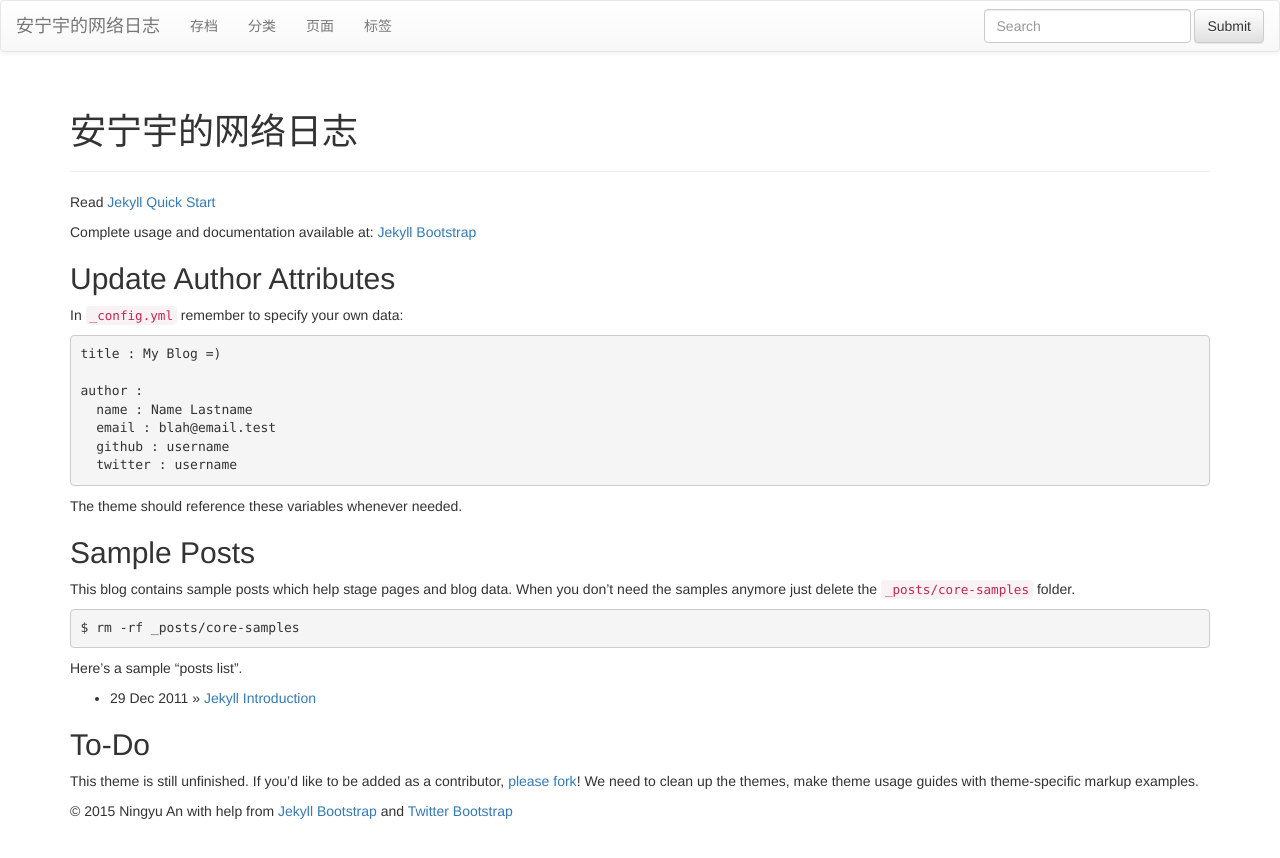
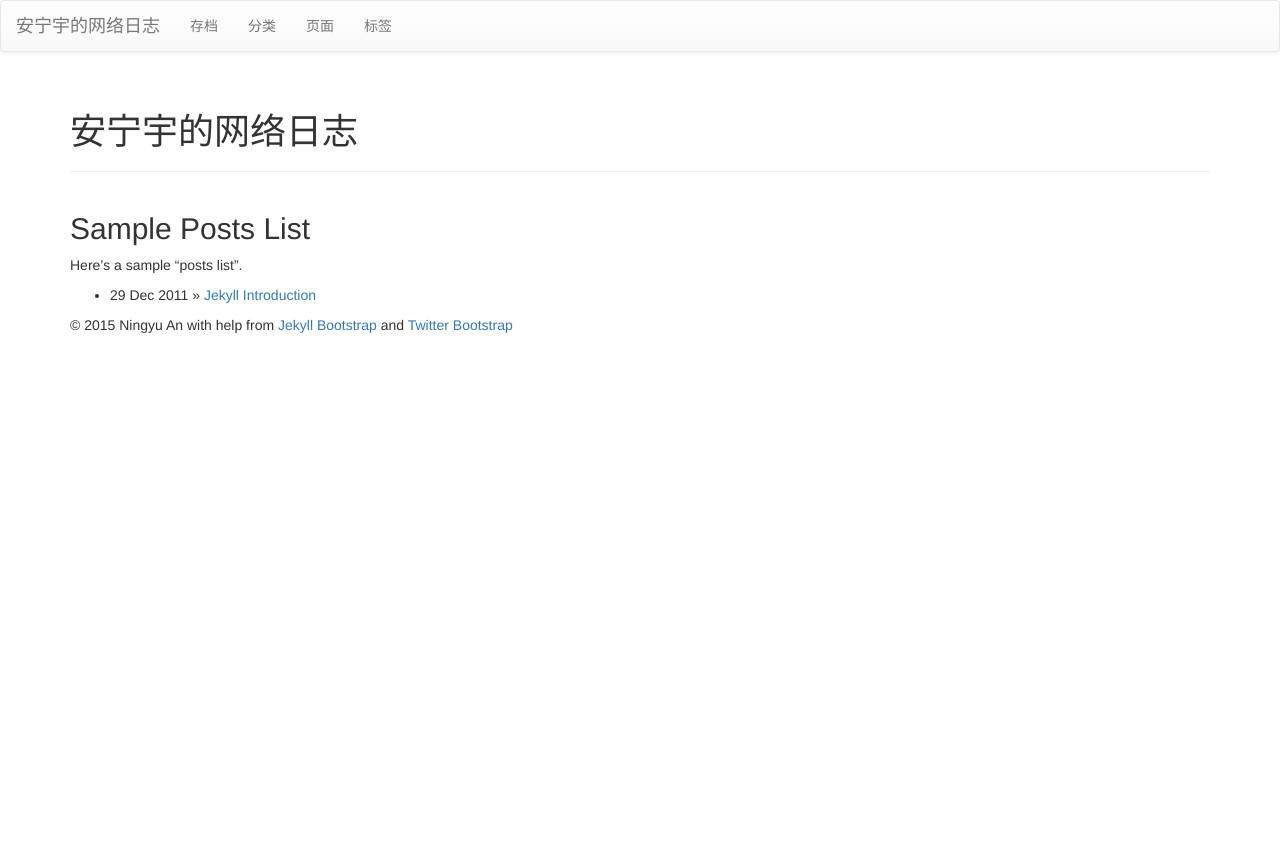
Before and after one commit to jetan9/jetan9.github.io, a Jekyll site: the page built from index.md, in a window 1280 px wide. Shown: the top 858 px of the page. Built offline with Jekyll 4.4.1, drawn with Linux system fonts in a browser that asks for light colours; nearby versions of some CDN libraries; library files that are not in the unit come from our copies.

Commit message:
Edit default page & remove search box.

```diff
--- a/_includes/themes/bootstrap-3/default.html
+++ b/_includes/themes/bootstrap-3/default.html
@@ -63,12 +63,14 @@
             {% assign group = 'navigation' %}
             {% include JB/pages_list %}
           </ul>
+		  <!--
           <form class="navbar-form navbar-right" role="search">
             <div class="form-group">
               <input type="text" class="form-control" placeholder="Search">
             </div>
             <button type="submit" class="btn btn-default">Submit</button>
           </form>
+		  -->
         </div><!-- /.navbar-collapse -->
       </nav>
 
--- a/index.md
+++ b/index.md
@@ -5,30 +5,7 @@ tagline:
 ---
 {% include JB/setup %}
 
-Read [Jekyll Quick Start](http://jekyllbootstrap.com/usage/jekyll-quick-start.html)
-
-Complete usage and documentation available at: [Jekyll Bootstrap](http://jekyllbootstrap.com)
-
-## Update Author Attributes
-
-In `_config.yml` remember to specify your own data:
-
-    title : My Blog =)
-
-    author :
-      name : Name Lastname
-      email : blah@email.test
-      github : username
-      twitter : username
-
-The theme should reference these variables whenever needed.
-
-## Sample Posts
-
-This blog contains sample posts which help stage pages and blog data.
-When you don't need the samples anymore just delete the `_posts/core-samples` folder.
-
-    $ rm -rf _posts/core-samples
+## Sample Posts List
 
 Here's a sample "posts list".
 
@@ -37,8 +14,3 @@ Here's a sample "posts list".
     <li><span>{{ post.date | date_to_string }}</span> &raquo; <a href="{{ BASE_PATH }}{{ post.url }}">{{ post.title }}</a></li>
   {% endfor %}
 </ul>
-
-## To-Do
-
-This theme is still unfinished. If you'd like to be added as a contributor, [please fork](http://github.com/plusjade/jekyll-bootstrap)!
-We need to clean up the themes, make theme usage guides with theme-specific markup examples.
```
